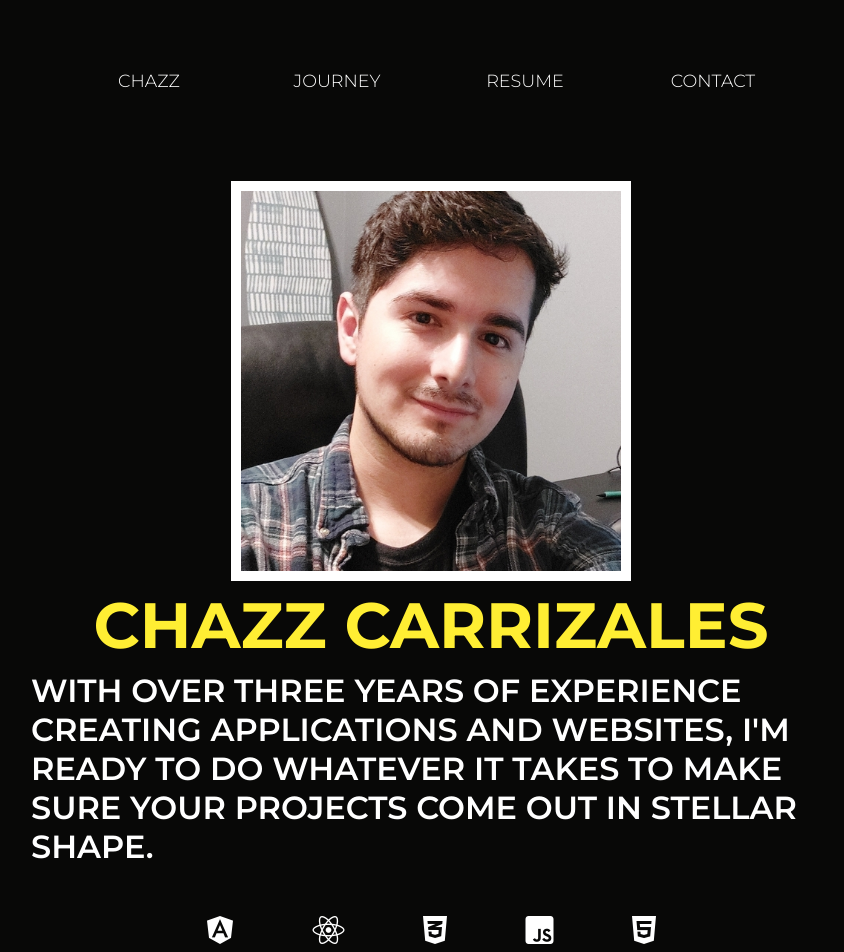
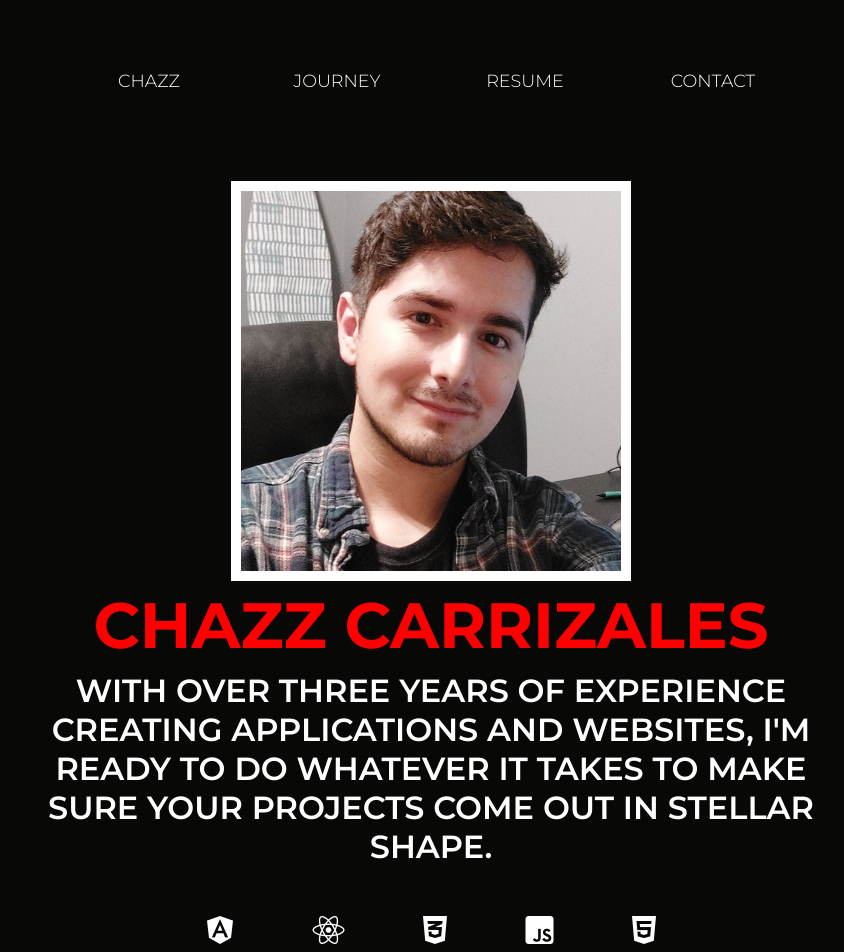
Before and after one commit to czcarrizales/react-portfolio, a React (Create React App) app: page / in a window 1280 px wide. Shown: the top 952 px of the page, without its empty margins (209-1053 px from the left). Built offline with nearby package versions, Linux system fonts and the light colour scheme.

Commit message:
small desktop view fix

```diff
--- a/src/css/Hero.css
+++ b/src/css/Hero.css
@@ -83,13 +83,19 @@
         margin-right: 15em;
     }
 
+    .hero-text {
+        text-align: center;
+    }
+
     .hero-container h1 {
+        text-align: center;
         font-size: 4rem;
+        color: red;
     }
 
     .hero-text p {
         font-size: 2rem;
-        max-width: none;
+        max-width: 100%;
     }
 }
 
```
